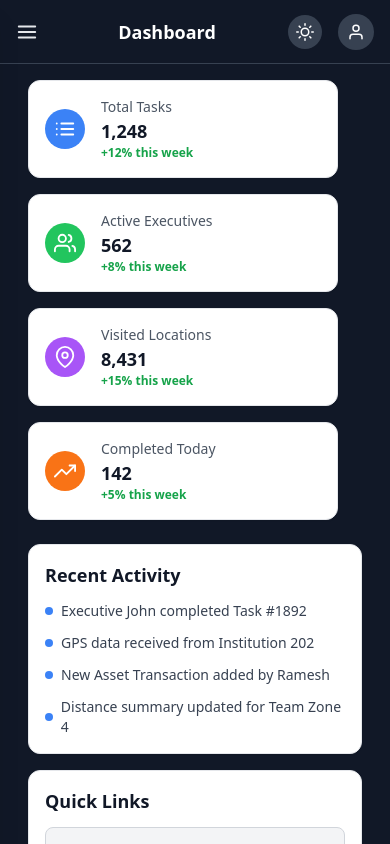
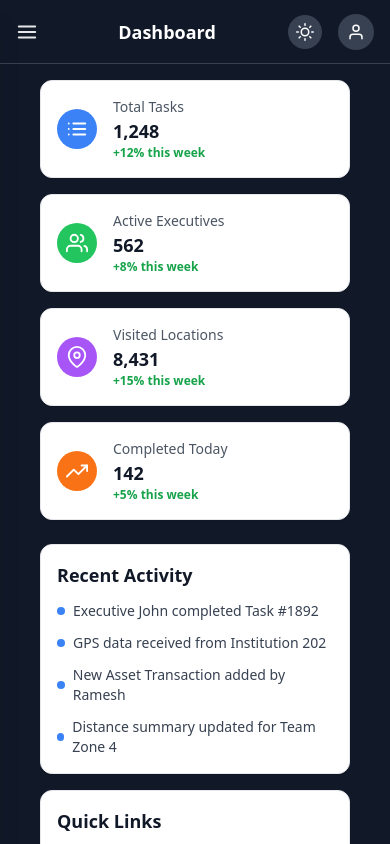
Before and after one commit to ashokmanoj/GActivity-Sample, a React (Vite) app in the folder frontend/: page /dashboard in a window 390 px wide. Built offline with nearby package versions, Linux system fonts and the light colour scheme.

Commit message:
responcive dashboard ready

```diff
--- a/frontend/src/pages/Dashboard.jsx
+++ b/frontend/src/pages/Dashboard.jsx
@@ -16,10 +16,10 @@ export default function Dashboard() {
   }, []);
 
   return (
-    <div className="space-y-6 text-gray-900 px-3 sm:px-4 md:px-6 lg:px-0">
+    <div className="space-y-6 text-gray-900 px-6 sm:px-4 md:px-6 lg:px-0">
 
       {/* ---------- TOP CARDS ---------- */}
-      <section className="grid grid-cols-1 sm:grid-cols-2 lg:grid-cols-4 gap-4 sm:gap-6 pr-6 sm:pr-0">
+      <section className="grid grid-cols-1 sm:grid-cols-2 lg:grid-cols-4 gap-4 sm:gap-6 sm:pr-0">
         <DashboardCard icon={<FiList size={22} />} title="Total Tasks" value="1,248" trend="+12%" color="blue" />
         <DashboardCard icon={<FiUsers size={22} />} title="Active Executives" value="562" trend="+8%" color="green" />
         <DashboardCard icon={<FiMapPin size={22} />} title="Visited Locations" value="8,431" trend="+15%" color="purple" />
```
